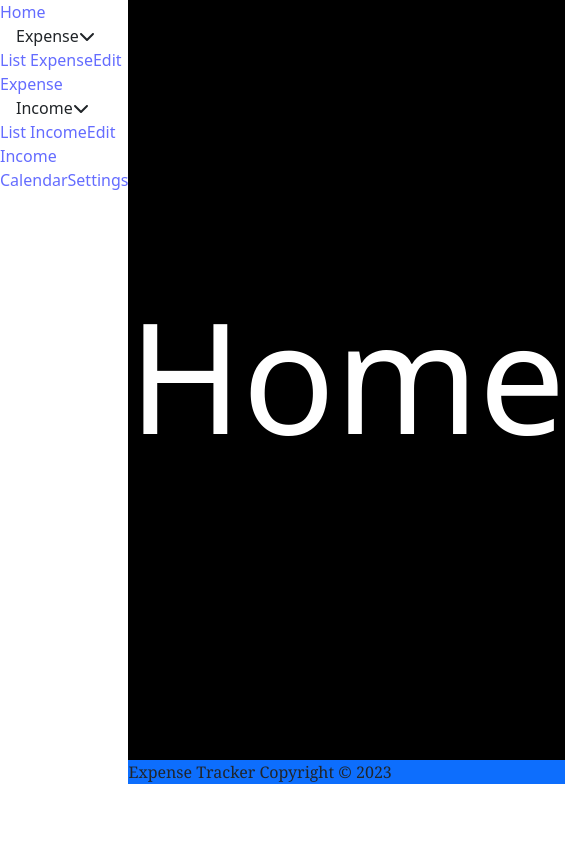
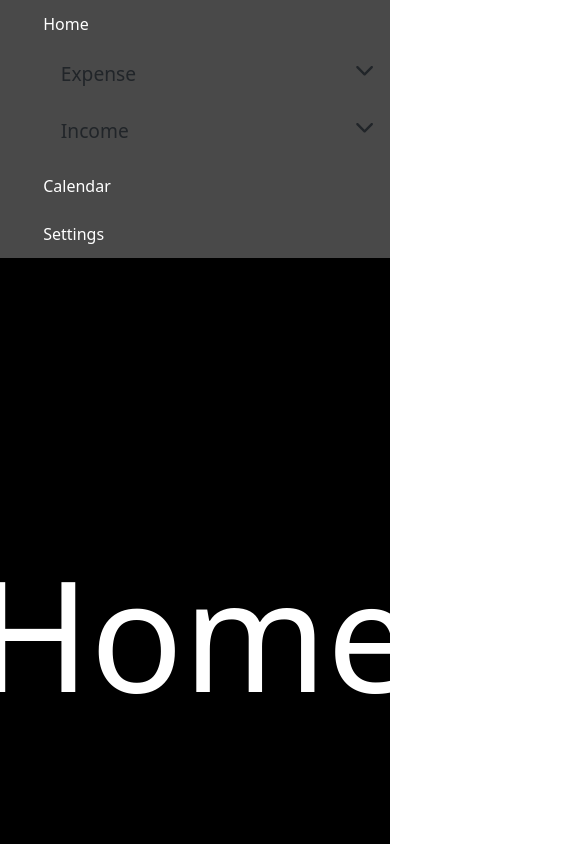
Before and after one commit to MBCMorais/expenseTrackerV2, a React (Vite) app in the folder client/: page / in a window 390 px wide. Shown: the top 844 px of the page, 565 px wide, since content can reach past the window. Built offline with nearby package versions, Linux system fonts and the light colour scheme.

Commit message:
Update App.css

```diff
--- a/client/src/App.css
+++ b/client/src/App.css
@@ -1,14 +1,8 @@
-.App {
-  width: 100vw;
-  height: 100vh;
-
-}
-
-body{
+body {
 	padding: 0;
 	margin: 0;
-  width: 100vw;
-  height: 100vh;
+	/* width: 100vw;
+  height: 100vh; */
 }
 
 /* ---------------------------------------------------
@@ -19,10 +13,9 @@ body{
 	background: #354052;
 	height: 100%;
 	z-index: 1;
-
 }
 
-.SidebarList{
+.SidebarList {
 	width: 100%;
 	padding: 0;
 }
@@ -34,7 +27,7 @@ body{
   justify-content: center;
   align-items: center;
 } */
-.SidebarList .nav-item{
+.SidebarList .nav-item {
 	border: 1px solid black;
 
 	width: 100%;
@@ -42,26 +35,24 @@ body{
 	flex-direction: row;
 	justify-content: center;
 	align-items: center;
-
 }
 
 .sidebar .nav-link {
 	width: 100%;
 	display: inline-block;
 	justify-content: center;
-
 }
-.nav-item a{
+.nav-item a {
 	width: 80%;
 }
-.nav-item #icon{
+.nav-item #icon {
 	flex: 0%;
 	display: inline-block;
 	padding: auto;
 	justify-content: start;
 	align-items: center;
 }
-.nav-item #title{
+.nav-item #title {
 	flex: 70%;
 	display: grid;
 	justify-content: center;
@@ -121,12 +112,10 @@ body{
 }
 */
 
-
 * {
 	box-sizing: border-box;
 	margin: 0;
 	padding: 0;
-
 }
 
 .home,
@@ -146,9 +135,12 @@ body{
 	background-color: #ffffff;
 	height: 80px;
 	display: flex;
-  justify-content: flex-start;
+	justify-content: flex-end;
 	align-items: center;
-
+	/* width: 35%; */
+	position: absolute;
+	background-color: #fff;
+	padding-right: 2rem;
 }
 
 .menu-bars {
@@ -168,12 +160,16 @@ body{
 	top: 0;
 	left: -100%;
 	transition: 850ms;
+	-webkit-transition: 850ms;
+	-moz-transition: 850ms;
+	-ms-transition: 850ms;
+	-o-transition: 850ms;
 }
 
 .nav-menu.active {
 	left: 0;
 	transition: 450ms;
-  width: 25%
+	width: 100%;
 }
 
 .nav-text {
@@ -195,6 +191,10 @@ body{
 	align-items: center;
 	padding: 0 16px;
 	border-radius: 4px;
+	-webkit-border-radius: 4px;
+	-moz-border-radius: 4px;
+	-ms-border-radius: 4px;
+	-o-border-radius: 4px;
 }
 
 .nav-text a:hover {
@@ -209,14 +209,166 @@ body{
 
 .navbar-toggle {
 	background-color: #ffffff;
-  width: 100%;
+	width: 25%;
 	height: 80px;
 	display: grid;
 	justify-content: flex-end;
 	align-items: center;
 	padding-right: 20px;
 }
+.navbar-toggle .active {
+	background-color: #343a40;
+}
 
 span {
 	margin-left: 16px;
 }
+
+@media screen and (min-width: 798px) {
+	.nav-menu {
+		width: 25%;
+	}
+	.nav-text {
+		width: 25%;
+	}
+}
+
+@media screen and (min-width: 1198px) {
+	.nav-menu {
+		width: 16.5%;
+	}
+	.navbar-toggle {
+		width: 16.5%;
+	}
+	.nav-text {
+		width: 16.5%;
+	}
+}
+@media screen and (min-width: 1200px) {
+	.nav-menu {
+		width: 16.5%;
+	}
+	.navbar-toggle {
+		width: 16.5%;
+	}
+}
+
+@media screen and (max-width: 768px) {
+	#responsiveTablet {
+		flex-direction: column;
+		margin: 0;
+		padding: 0;
+	}
+
+	.navbar {
+		align-items: center;
+		display: flex;
+		justify-content: end;
+	}
+	/* .nav-menu {
+		display: flex;
+		flex-direction: column;
+		align-items: center;
+		width: 100%;
+		top: -100%;
+		left: 0;
+		position: fixed;
+
+		transition: 850ms;
+		-webkit-transition: 850ms;
+		-moz-transition: 850ms;
+		-ms-transition: 850ms;
+		-o-transition: 850ms;
+	} */
+	.nav-menu-items {
+		position: absolute;
+		top: 0;
+		display: flex;
+		flex-direction: column;
+		align-items: center;
+		justify-content: center;
+		z-index: -9999;
+		background-color: #fff;
+	}
+
+	.menu-bars {
+		margin-right: 2rem;
+		margin-left: 0rem;
+		font-size: 2rem;
+		background: none;
+		color: #000;
+	}
+	.navbar-toggle {
+		padding-right: 0;
+		display: flex;
+		align-items: center;
+		justify-content: end;
+	}
+	.navbar-toggle .menu-bars {
+		margin-right: 1rem;
+	}
+	.nav-menu.active {
+		top: 0;
+		transition: 450ms;
+		-webkit-transition: 450ms;
+		-moz-transition: 450ms;
+		-ms-transition: 450ms;
+		-o-transition: 450ms;
+	}
+}
+
+.sidebar{
+  width: 100%;
+  flex-shrink: 0;
+  background-color: rgb(73, 73, 73);
+  height: 100%;
+  overflow: auto;
+}
+
+
+.sidebar-item{
+  padding: .75em 1em;
+  display: block;
+  transition: background-color .15s;
+  border-radius: 5px;
+}
+.sidebar-item:hover{
+  background-color: rgba(255, 255, 255, .1);
+}
+
+.sidebar-title{
+  display: flex;
+  font-size: 1.2em;
+  justify-content: space-between;
+}
+.sidebar-title span i{
+  display: inline-block;
+  width: 1.5em;
+}
+.sidebar-title .toggle-btn{
+  cursor: pointer;
+  transition: transform .3s;
+}
+.sidebar-item.open > .sidebar-title .toggle-btn{
+  transform: rotate(180deg);
+}
+.sidebar-content{
+  padding-top: .25em;
+  height: 0;
+  overflow: hidden;
+}
+.sidebar-item.open > .sidebar-content{
+  height: auto;
+}
+
+.sidebar-item.plain{
+  color: #fff;
+  text-decoration: none;
+}
+.sidebar-item.plain:hover{
+  text-decoration: underline;
+}
+.sidebar-item.plain i{
+  display: inline-block;
+  width: 1.7em;
+}
```
Lines whose indentation alone changed are shown as unchanged.
